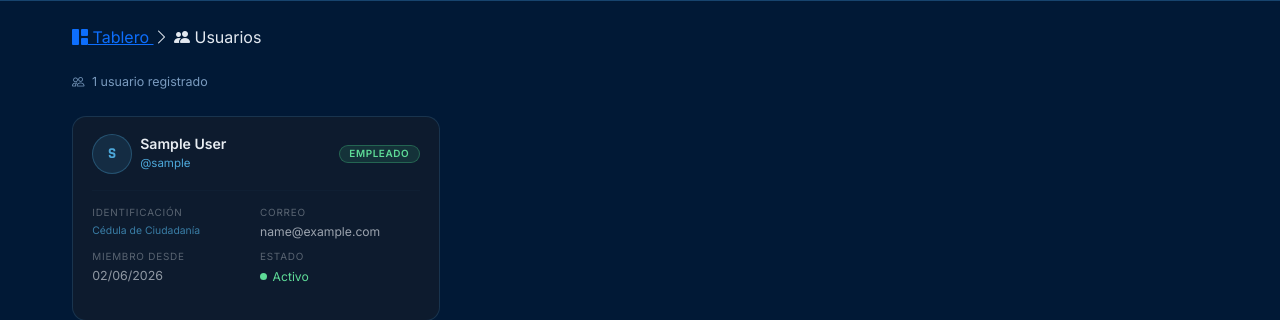
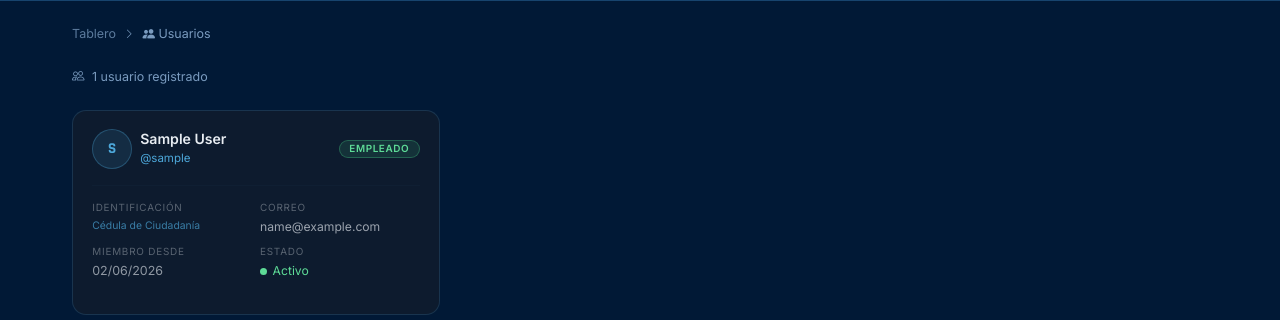
Before and after one commit to foxescar07/proyecto-licorera, a Django app: page /usuarios/ in a window 1280 px wide. Shown: the part 127-447 px from the top of the page. Run offline with Django 5.2, Linux system fonts and the light colour scheme; the visitor is signed in with stand-in values (Sample User, id 1); data comes from the database, SQL or seed files in the repository.

Commit message:
feat: cambios esteticos

```diff
--- a/static/css/cuerpo/base.css
+++ b/static/css/cuerpo/base.css
@@ -205,6 +205,25 @@ body.sidebar-open {
   border-color: var(--azul-claro);
   box-shadow: 0 0 18px var(--azul-borde);
 }
+
+/* ============================================================
+   BREADCRUMB
+   ============================================================ */
+.cys-breadcrumb {
+  display: flex;
+  align-items: center;
+  gap: .5rem;
+  font-size: .78rem;
+}
+.cys-breadcrumb__link {
+  color: var(--texto-muted);
+  text-decoration: none;
+  opacity: .75;
+  transition: opacity .2s, color .2s;
+}
+.cys-breadcrumb__link:hover { opacity: 1; color: var(--azul-claro); }
+.cys-breadcrumb__sep { color: var(--texto-muted); font-size: .65rem; }
+.cys-breadcrumb__current { color: var(--texto-muted); }
 
 /* ============================================================
    SIDEBAR OFFCANVAS
--- a/usuarios/templates/usuarios_lista.html
+++ b/usuarios/templates/usuarios_lista.html
@@ -14,7 +14,7 @@
   <!-- BREADCRUMB -->
   <nav class="cys-breadcrumb mb-4">
     <a href="{% url 'principal' %}" class="cys-breadcrumb__link">
-      <i class="bi bi-grid-1x2-fill"></i> Tablero
+      Tablero
     </a>
     <span class="cys-breadcrumb__sep"><i class="bi bi-chevron-right"></i></span>
     <span class="cys-breadcrumb__current">
@@ -51,6 +51,7 @@
   <div class="row g-3">
 
     {% for u in usuarios %}
+    {% if u.pk != request.session.usuario_id %}
     <div class="col-12 col-md-6 col-xl-4">
       <div id="fila-{{ u.pk }}" class="usuario-card h-100">
 
@@ -112,7 +113,6 @@
             <i class="bi bi-pencil me-1"></i> Editar
           </button>
 
-          {% if u.pk != request.session.usuario_id %}
           <div id="wrap-toggle-{{ u.pk }}" class="flex-fill d-flex flex-column gap-1">
             <button id="btn-toggle-{{ u.pk }}"
                     onclick="toggleActivo({{ u.pk }}, {{ u.activo|yesno:'true,false' }})"
@@ -130,12 +130,12 @@
               <i class="bi bi-trash3 me-1"></i> Eliminar
             </button>
           </div>
-          {% endif %}
         </div>
         {% endif %}
 
       </div>
     </div>
+    {% endif %}
     {% endfor %}
 
   </div>
@@ -228,9 +228,9 @@
 
   function euMostrarMsg(texto, tipo) {
     const el = document.getElementById('euMsg');
-    el.textContent  = texto;
+    el.textContent   = texto;
     el.style.display = 'block';
-    el.className    = tipo === 'ok' ? 'eu-msg eu-msg-ok' : 'eu-msg eu-msg-error';
+    el.className     = tipo === 'ok' ? 'eu-msg eu-msg-ok' : 'eu-msg eu-msg-error';
   }
 
   function abrirEditar(pk) {
@@ -298,9 +298,9 @@
     .then(r => r.json())
     .then(d => {
       if (!d.ok) return;
-      const badge  = document.getElementById(`estado-badge-${pk}`);
-      const btnT   = document.getElementById(`btn-toggle-${pk}`);
-      const btnE   = document.getElementById(`btn-eliminar-${pk}`);
+      const badge = document.getElementById(`estado-badge-${pk}`);
+      const btnT  = document.getElementById(`btn-toggle-${pk}`);
+      const btnE  = document.getElementById(`btn-eliminar-${pk}`);
       if (d.activo) {
         badge.className  = 'usuario-estado usuario-estado--activo';
         badge.innerHTML  = '<span class="usuario-dot"></span> Activo';
```
Also changed, not shown: usuarios/templates/perfil.html (+16 -54 lines).
